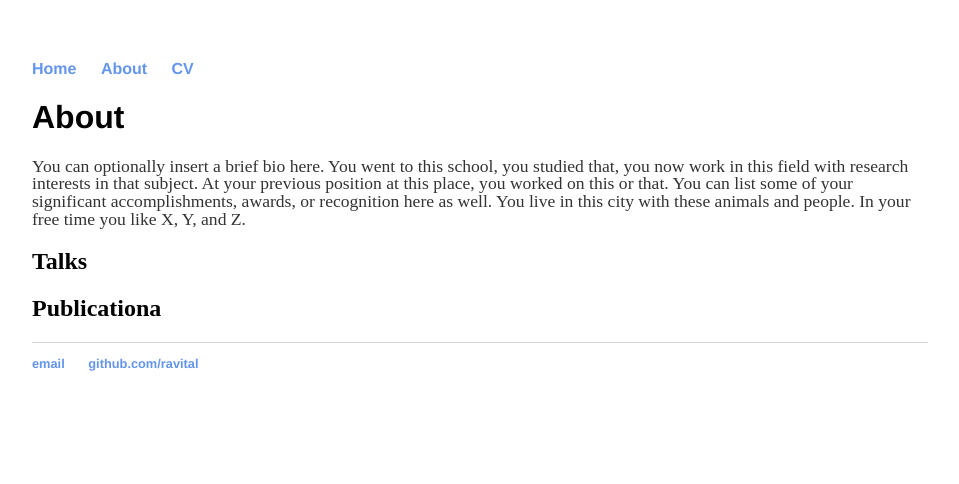
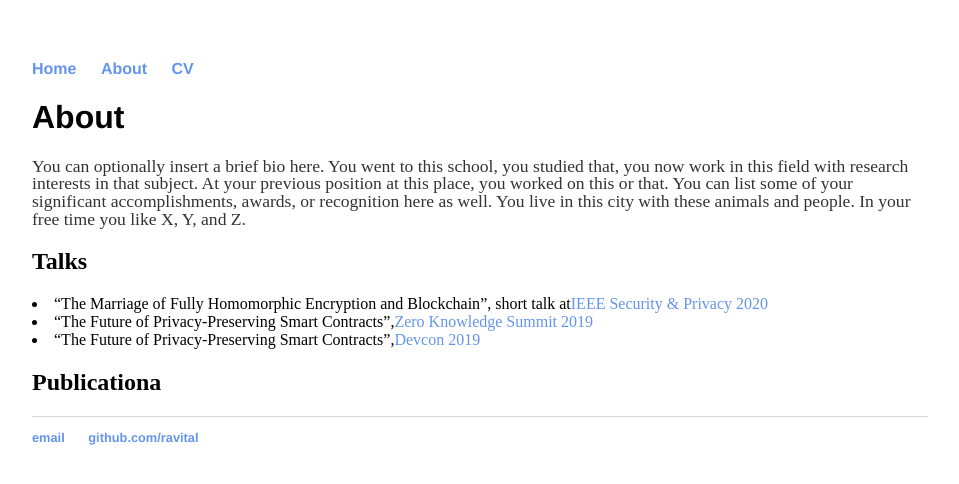
Before and after one commit to ravital/ravital.github.io, a Jekyll site: the page built from about/index.html, in a window 1280 px wide. Shown: the top 484 px of the page, without its empty margins (160-1119 px from the left). Built offline with Jekyll 4.4.1, drawn with Linux system fonts in a browser that asks for light colours.

Commit message:
Update index.html

```diff
--- a/about/index.html
+++ b/about/index.html
@@ -8,6 +8,10 @@ title: About Ravital Solomon
 			<p>You can optionally insert a brief bio here. You went to this school, you studied that, you now work in this field with research interests in that subject. At your previous position at this place, you worked on this or that. You can list some of your significant accomplishments, awards, or recognition here as well. You live in this city with these animals and people. In your free time you like X, Y, and Z.</p>
 
 			<h2>Talks</h2>
+			<li><q>The Marriage of Fully Homomorphic Encryption and Blockchain</q>, short talk at<a href="https://www.ieee-security.org/TC/SP2020/program-shorttalks.html">IEEE Security & Privacy 2020</a></li>
+			<li><q>The Future of Privacy-Preserving Smart Contracts</q>,<a href="https://www.zeroknowledge.fm/summit">Zero Knowledge Summit 2019</a></li>
+			<li><q>The Future of Privacy-Preserving Smart Contracts</q>,<a href="https://archive.devcon.org/">Devcon 2019</a></li>
 
 			<h2>Publicationa</h2>
+
 		</div>
```
